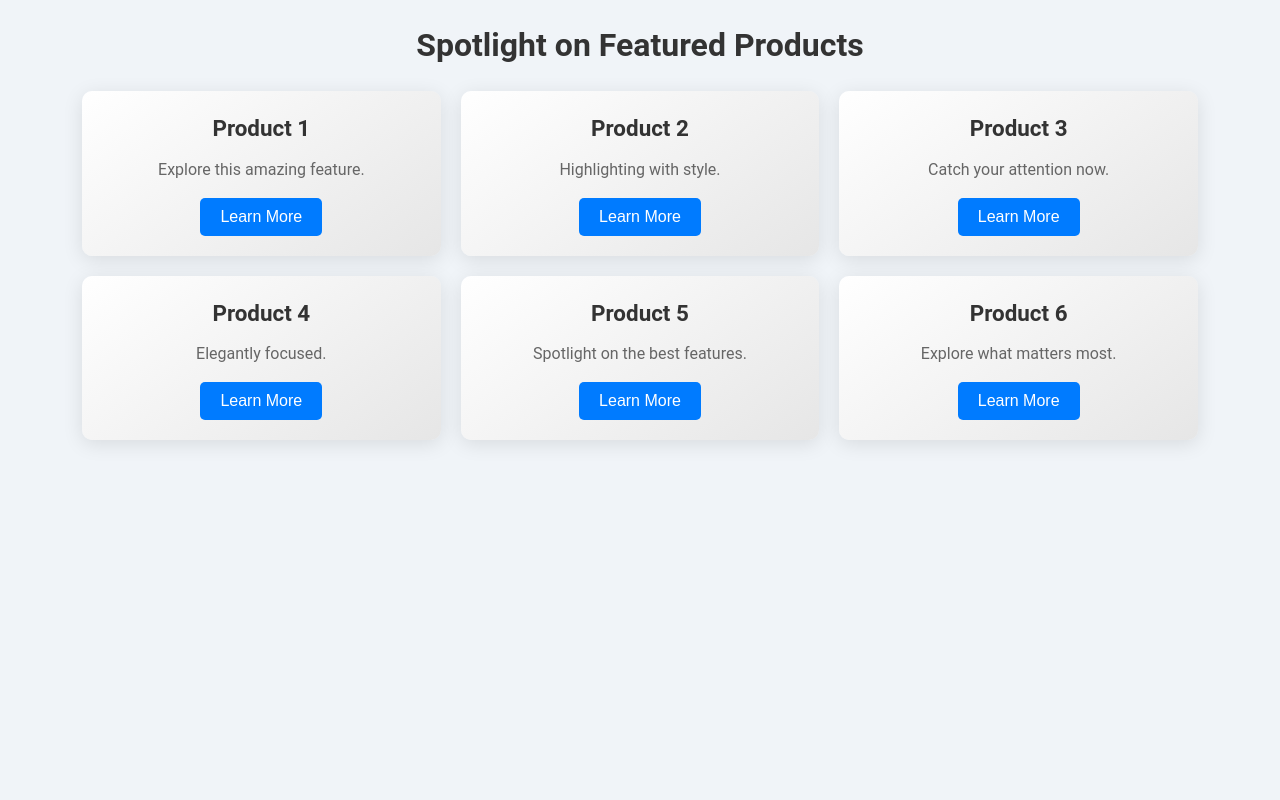
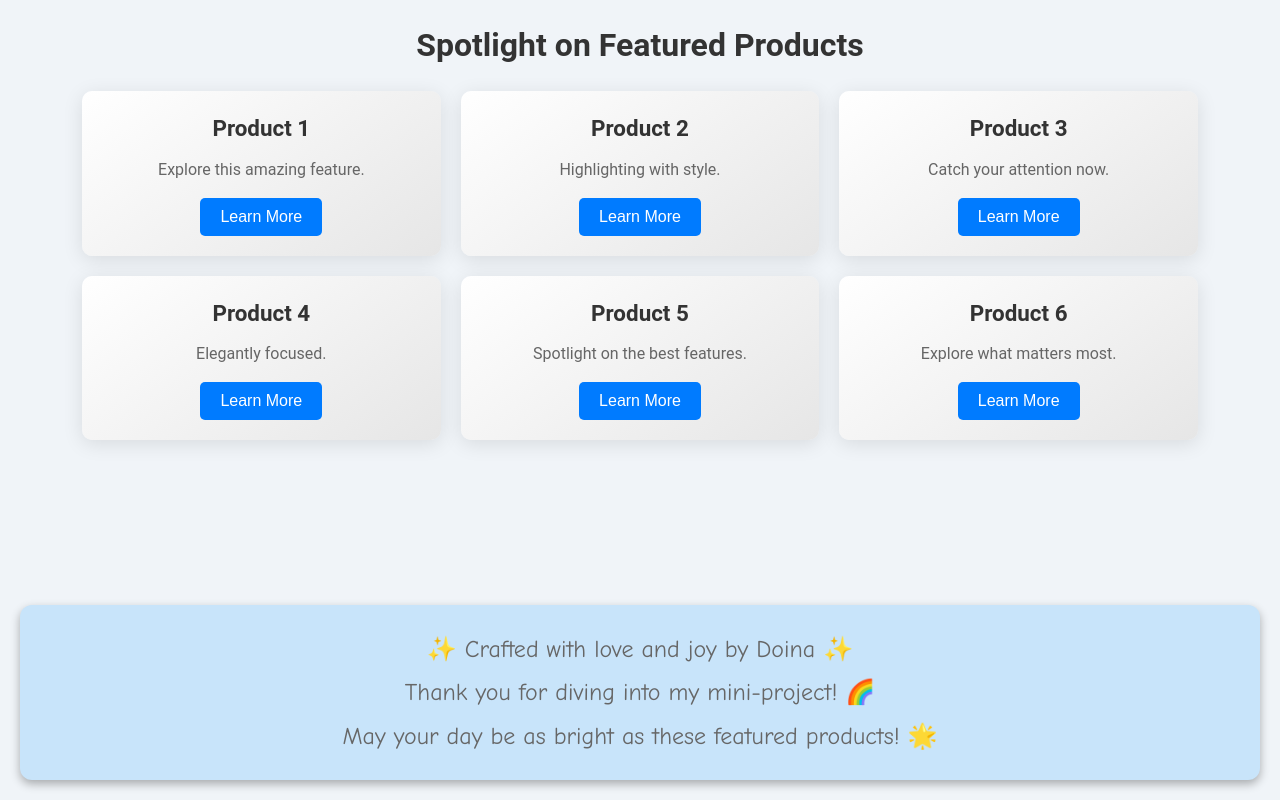
Before and after one commit to Doileo/spotlight-effect, a plain HTML site: page index.html in a window 1280 px wide. Drawn offline with Linux system fonts and the light colour scheme.

Commit message:
Added styled footer

```diff
--- a/index.html
+++ b/index.html
@@ -79,6 +79,19 @@
         </div>
       </section>
     </main>
+
+    <footer class="footer">
+      <div class="footer-content">
+        <p class="footer-message">✨ Crafted with love and joy by Doina ✨</p>
+        <p class="footer-message">
+          Thank you for diving into my mini-project! 🌈
+        </p>
+        <p class="footer-message">
+          May your day be as bright as these featured products! 🌟
+        </p>
+      </div>
+    </footer>
+
     <script src="index.js"></script>
     <!-- Link to the JavaScript file -->
   </body>
--- a/styles.css
+++ b/styles.css
@@ -1,3 +1,4 @@
+/* Global Styles */
 * {
   margin: 0;
   padding: 0;
@@ -9,15 +10,34 @@ body {
   background-color: #f0f4f8;
   line-height: 1.6;
   color: #333;
-  margin: 0;
   padding: 20px;
+  display: flex;
+  flex-direction: column;
+  min-height: 100vh; /* Full height to push footer down */
 }
 
+main {
+  flex: 1;
+}
+
+/* Typography */
 h1 {
   text-align: center;
   margin-bottom: 20px;
 }
 
+h2 {
+  font-size: 1.4rem;
+  margin-bottom: 10px;
+  color: #333;
+}
+
+p {
+  color: #666;
+  margin-bottom: 15px;
+}
+
+/* Grid Layout */
 .grid-container {
   display: flex;
   justify-content: center;
@@ -33,18 +53,7 @@ h1 {
   width: 100%;
 }
 
-@media (min-width: 768px) {
-  .grid-items {
-    grid-template-columns: repeat(2, 1fr); /* Tablet layout: 2 columns */
-  }
-}
-
-@media (min-width: 1024px) {
-  .grid-items {
-    grid-template-columns: repeat(3, 1fr); /* Desktop layout: 3 columns */
-  }
-}
-
+/* Grid Item Styles */
 .grid-item {
   position: relative;
   padding: 20px;
@@ -66,6 +75,7 @@ h1 {
   outline: 3px solid #007bff;
 }
 
+/* Spotlight Effect */
 .spotlight {
   position: absolute;
   width: 0; /* Start hidden */
@@ -93,17 +103,7 @@ h1 {
   z-index: 1;
 }
 
-h2 {
-  font-size: 1.4rem;
-  margin-bottom: 10px;
-  color: #333;
-}
-
-p {
-  color: #666;
-  margin-bottom: 15px;
-}
-
+/* Button Styles */
 button {
   padding: 10px 20px;
   border: none;
@@ -123,3 +123,109 @@ button:hover {
 button:focus {
   outline: 2px solid #0056b3;
 }
+
+/* Footer Styles */
+.footer {
+  background-color: #c8e4fa;
+  color: #3f3f3f;
+  text-align: center;
+  padding: 10px 0;
+  margin-top: 20px;
+  border-radius: 12px;
+  box-shadow: 0 4px 10px rgba(0, 0, 0, 0.3);
+  position: relative;
+  overflow: hidden;
+}
+
+.footer-content {
+  animation: fadeIn 0.5s ease-in-out;
+}
+
+.footer-message {
+  margin: 5px 0;
+  font-size: 1.1rem;
+  font-family: "Comic Sans MS", cursive;
+  opacity: 0;
+  transform: translateY(20px);
+  animation: slideIn 0.5s forwards;
+}
+
+/* Footer Animation Delays */
+.footer-message:nth-child(1) {
+  animation-delay: 0.2s;
+}
+
+.footer-message:nth-child(2) {
+  animation-delay: 0.4s;
+}
+
+.footer-message:nth-child(3) {
+  animation-delay: 0.6s;
+}
+
+/* Media Queries */
+@media (max-width: 768px) {
+  .footer {
+    padding: 8px;
+  }
+
+  .footer-message {
+    font-size: 1rem;
+  }
+
+  .footer-message:nth-child(1),
+  .footer-message:nth-child(2),
+  .footer-message:nth-child(3) {
+    opacity: 1; /* Ensure messages are visible */
+    animation: slideIn 0.5s forwards; /* Trigger animation for smaller screens */
+  }
+}
+
+@media (min-width: 768px) {
+  .grid-items {
+    grid-template-columns: repeat(2, 1fr);
+  }
+
+  .footer {
+    padding: 15px 0;
+  }
+
+  .footer-message {
+    font-size: 1.3rem;
+  }
+}
+
+@media (min-width: 1024px) {
+  .grid-items {
+    grid-template-columns: repeat(3, 1fr);
+  }
+
+  .footer {
+    padding: 20px 0;
+  }
+
+  .footer-message {
+    font-size: 1.5rem;
+  }
+}
+
+/* Animation Keyframes */
+@keyframes fadeIn {
+  0% {
+    opacity: 0;
+  }
+  100% {
+    opacity: 1;
+  }
+}
+
+@keyframes slideIn {
+  0% {
+    opacity: 0;
+    transform: translateY(20px);
+  }
+  100% {
+    opacity: 1;
+    transform: translateY(0);
+  }
+}
```
